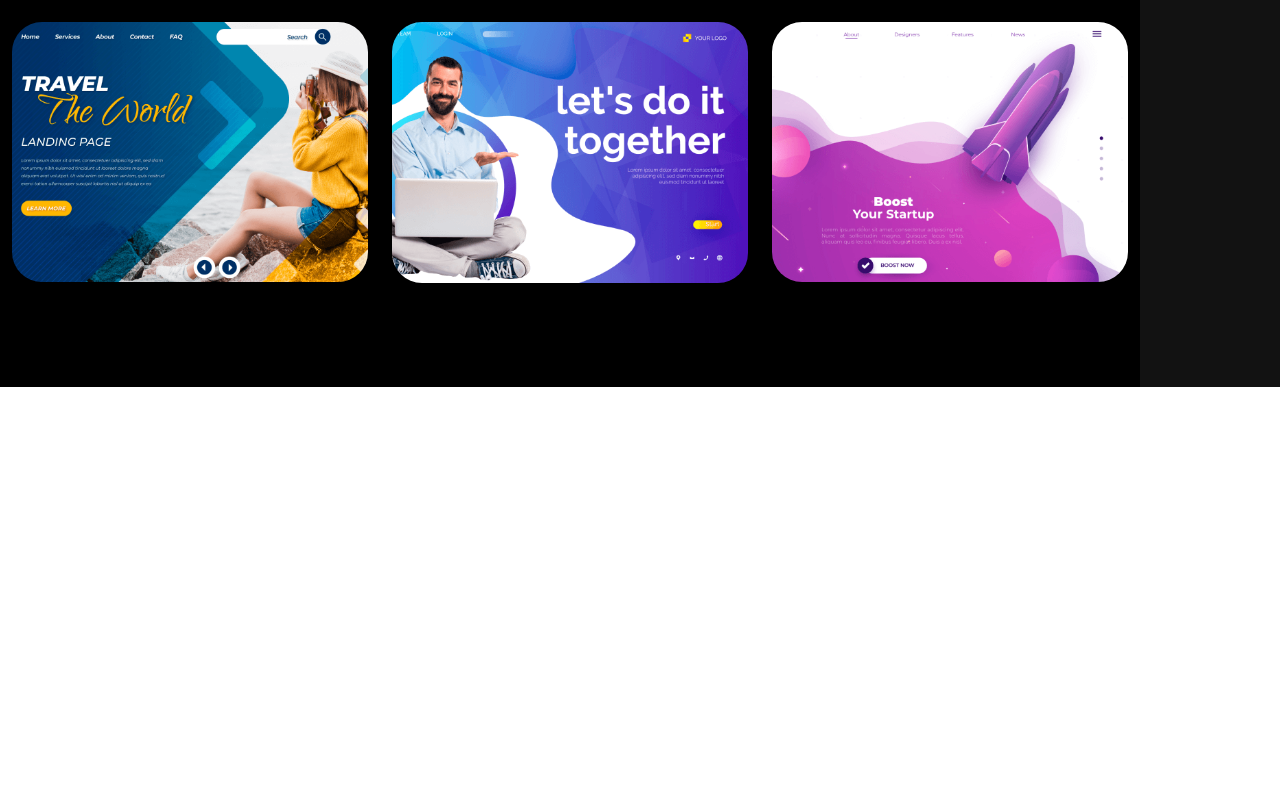
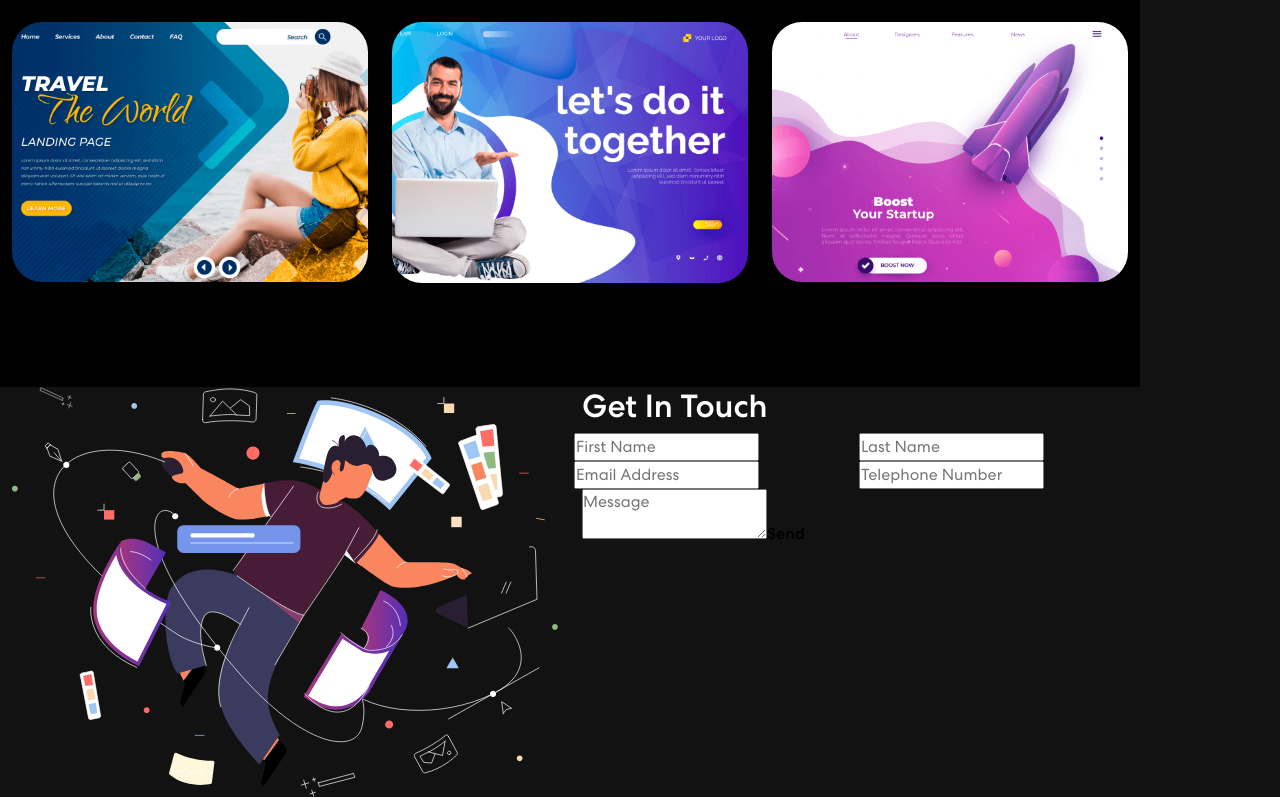
Before and after one commit to sahilalamgir/personal-website, a React (Vite) app: page / in a window 1280 px wide. Shown: the part 1898-2695 px from the top of the page. Before the commit the page ends 2285 px from the top, so only its background shows below. Built offline with nearby package versions, Linux system fonts and the light colour scheme.

Commit message:
Add contact page with server to send email

```diff
--- a/package.json
+++ b/package.json
@@ -11,10 +11,14 @@
   },
   "dependencies": {
     "bootstrap": "^5.3.3",
+    "cors": "^2.8.5",
+    "express": "^4.21.2",
+    "nodemailer": "^6.9.16",
     "react": "^18.3.1",
     "react-bootstrap": "^2.10.7",
     "react-bootstrap-icons": "^1.11.5",
     "react-dom": "^18.3.1",
+    "react-mailchimp-subscribe": "^2.1.3",
     "react-multi-carousel": "^2.8.5"
   },
   "devDependencies": {
--- a/src/App.jsx
+++ b/src/App.jsx
@@ -3,6 +3,7 @@
 import { Banner } from './components/Banner';
 import { Skills } from './components/Skills';
 import { Projects } from './components/Projects';
+import { Contact } from './components/Contact';
 import 'bootstrap/dist/css/bootstrap.min.css';
 
 function App() {
@@ -12,6 +13,7 @@
       <Banner />
       <Skills />
       <Projects />
+      <Contact />
     </div>
   )
 }
--- /dev/null
+++ b/src/components/Contact.jsx
@@ -0,0 +1,85 @@
+import { useState } from "react";
+import { Container, Row, Col } from "react-bootstrap";
+import contactImg from "../assets/img/contact-img.svg";
+
+export const Contact = () => {
+  const formInitialDetails = {
+    firstName: "",
+    lastName: "",
+    email: "",
+    phone: "",
+    message: ""
+  }
+
+  const [formDetails, setFormDetails] = useState(formInitialDetails);
+  const [buttonText, setButtonText] = useState("Send");
+  const [status, setStatus] = useState({})
+
+  const onFormUpdate = (category, value) => {
+    setFormDetails({
+      ...formDetails,
+      [category]: value
+    })
+  }
+
+  const handleSubmit = async () => {
+    e.preventDefault();
+    setButtonText("Sending...");
+    let response = await fetch("http://localhost:5000/contact", {
+      method: "POST",
+      headers: {
+        "Content-Type": "Application/json;charset=utf-8"
+      },
+      body: JSON.stringify(formDetails)
+    });
+    setButtonText("Send");
+    let result = response.json();
+    setFormDetails(formInitialDetails);
+    if (result.code === 200) {
+      setStatus({ success: true, message: "Message sent successfully!" });
+    } else {
+      setStatus({ success: false, message: "Something went wrong, please try again later." })
+    }
+  };
+
+  return (
+    <section className="contact" id="connect">
+      <Container>
+        <Row className="align-item-center">
+          <Col md={6}>
+            <img src={contactImg} alt="Contact Us" />
+          </Col>
+          <Col md={6}>
+            <h2>Get In Touch</h2>
+            <form handleSubmit={handleSubmit}>
+              <Row>
+                <Col sm={6} className="px-1">
+                  <input type="text" value={formDetails.firstName} placeholder="First Name" onChange={e => onFormUpdate("firstName", e.target.value)} />
+                </Col>
+                <Col sm={6} className="px-1">
+                  <input type="text" value={formDetails.lastName} placeholder="Last Name" onChange={e => onFormUpdate("lastName", e.target.value)} />
+                </Col>
+                <Col sm={6} className="px-1">
+                  <input type="email" value={formDetails.email} placeholder="Email Address" onChange={e => onFormUpdate("email", e.target.value)} />
+                </Col>
+                <Col sm={6} className="px-1">
+                  <input type="tel" value={formDetails.phone} placeholder="Telephone Number" onChange={e => onFormUpdate("phone", e.target.value)} />
+                </Col>
+                <Col>
+                  <textarea row="6" value={formDetails.message} placeholder="Message" onChange={e => onFormUpdate("message", e.target.value)} />
+                  <button type="submit"><span>{buttonText}</span></button>
+                </Col>
+                  {
+                    status.message &&
+                    <Col>
+                      <p className={!status.success ? "danger": "success"}>{status.message}</p>
+                    </Col>
+                  }
+              </Row>
+            </form>
+          </Col>
+        </Row>
+      </Container>
+    </section>
+  )
+}
```
Also changed, not shown: server.js (added, +52 -0 lines), 1 other file (tests, documents, lock files or other folders).
